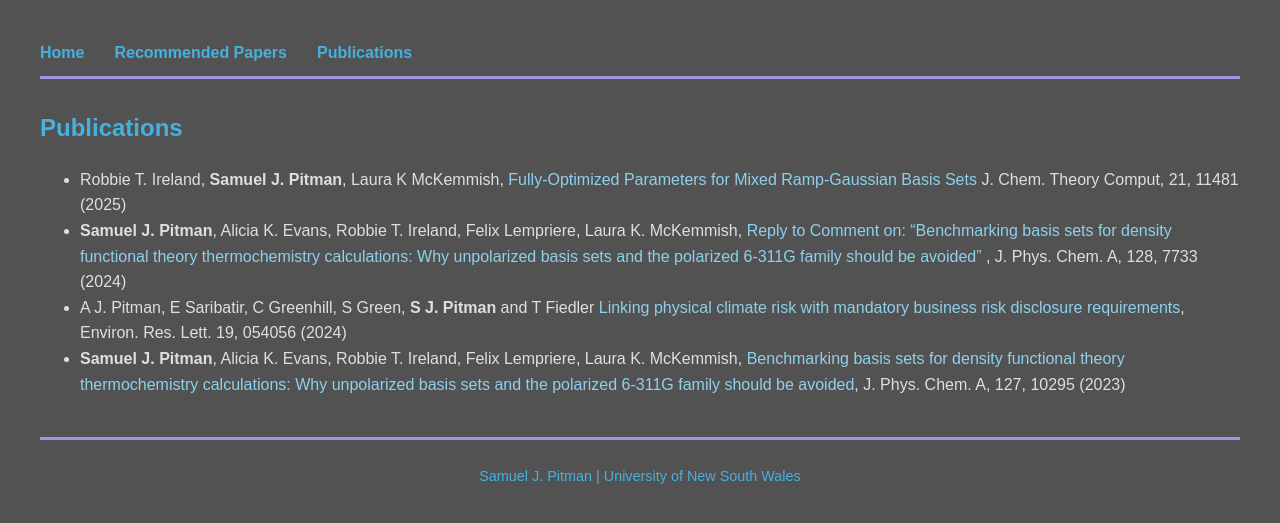
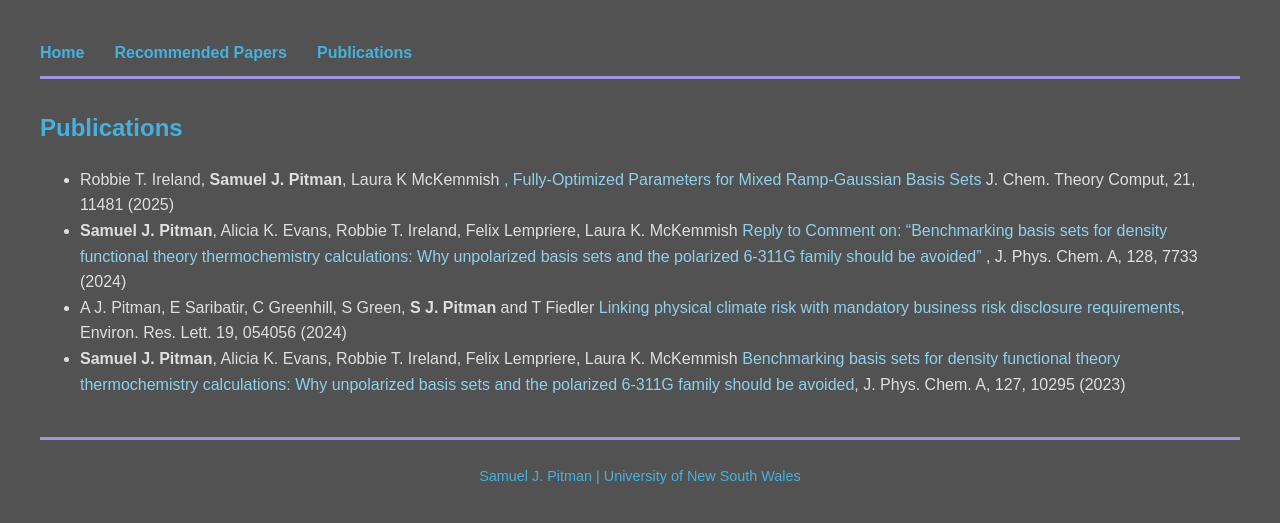
Before and after one commit to SamuelPitman/SamuelPitman.github.io, a Jekyll site: the page built from publications.md, in a window 1280 px wide. Shown: the top 523 px of the page. Built offline with Jekyll 4.4.1, drawn with Linux system fonts in a browser that asks for light colours.

```diff
--- a/publications.md
+++ b/publications.md
@@ -4,7 +4,7 @@ title: Publications
 ---
 
 ## Publications
-- Robbie T. Ireland, **Samuel J. Pitman**, Laura K McKemmish, <a href="https://pubs.acs.org/doi/abs/10.1021/acs.jctc.5c01174" target="_blank" rel="noopener noreferrer"> Fully-Optimized Parameters for Mixed Ramp-Gaussian Basis Sets </a> J. Chem. Theory Comput, 21, 11481 (2025)
-- **Samuel J. Pitman**, Alicia K. Evans, Robbie T. Ireland, Felix Lempriere, Laura K. McKemmish, <a href="https://pubs.acs.org/doi/10.1021/acs.jpca.4c03017" target="_blank" rel="noopener noreferrer"> Reply to Comment on: "Benchmarking basis sets for density functional theory thermochemistry calculations: Why unpolarized basis sets and the polarized 6-311G family should be avoided" </a>, J. Phys. Chem. A, 128, 7733 (2024)
+- Robbie T. Ireland, **Samuel J. Pitman**, Laura K McKemmish <a href="https://pubs.acs.org/doi/abs/10.1021/acs.jctc.5c01174" target="_blank" rel="noopener noreferrer">, Fully-Optimized Parameters for Mixed Ramp-Gaussian Basis Sets </a> J. Chem. Theory Comput, 21, 11481 (2025)
+- **Samuel J. Pitman**, Alicia K. Evans, Robbie T. Ireland, Felix Lempriere, Laura K. McKemmish <a href="https://pubs.acs.org/doi/10.1021/acs.jpca.4c03017" target="_blank" rel="noopener noreferrer"> Reply to Comment on: "Benchmarking basis sets for density functional theory thermochemistry calculations: Why unpolarized basis sets and the polarized 6-311G family should be avoided" </a>, J. Phys. Chem. A, 128, 7733 (2024)
 - A J. Pitman, E Saribatir, C Greenhill, S Green, **S J. Pitman** and T Fiedler <a href="https://iopscience.iop.org/article/10.1088/1748-9326/ad4377" target="_blank" rel="noopener noreferrer"> Linking physical climate risk with mandatory business risk disclosure requirements</a>, Environ. Res. Lett. 19, 054056 (2024)
-- **Samuel J. Pitman**, Alicia K. Evans, Robbie T. Ireland, Felix Lempriere, Laura K. McKemmish, <a href="https://pubs.acs.org/doi/abs/10.1021/acs.jpca.3c05573" target="_blank" rel="noopener noreferrer"> Benchmarking basis sets for density functional theory thermochemistry calculations: Why unpolarized basis sets and the polarized 6-311G family should be avoided</a>, J. Phys. Chem. A, 127, 10295 (2023)
+- **Samuel J. Pitman**, Alicia K. Evans, Robbie T. Ireland, Felix Lempriere, Laura K. McKemmish <a href="https://pubs.acs.org/doi/abs/10.1021/acs.jpca.3c05573" target="_blank" rel="noopener noreferrer"> Benchmarking basis sets for density functional theory thermochemistry calculations: Why unpolarized basis sets and the polarized 6-311G family should be avoided</a>, J. Phys. Chem. A, 127, 10295 (2023)
```
